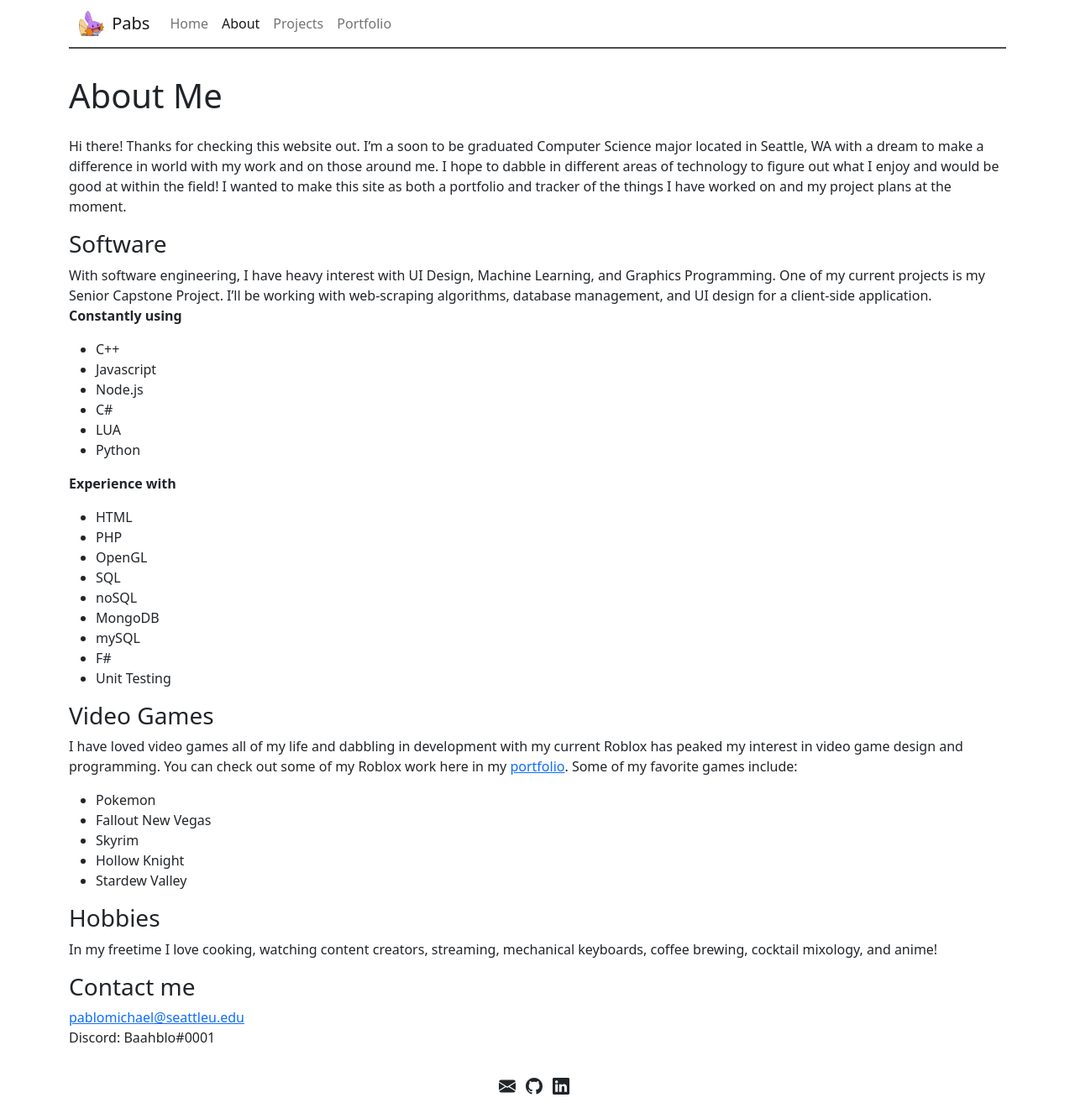
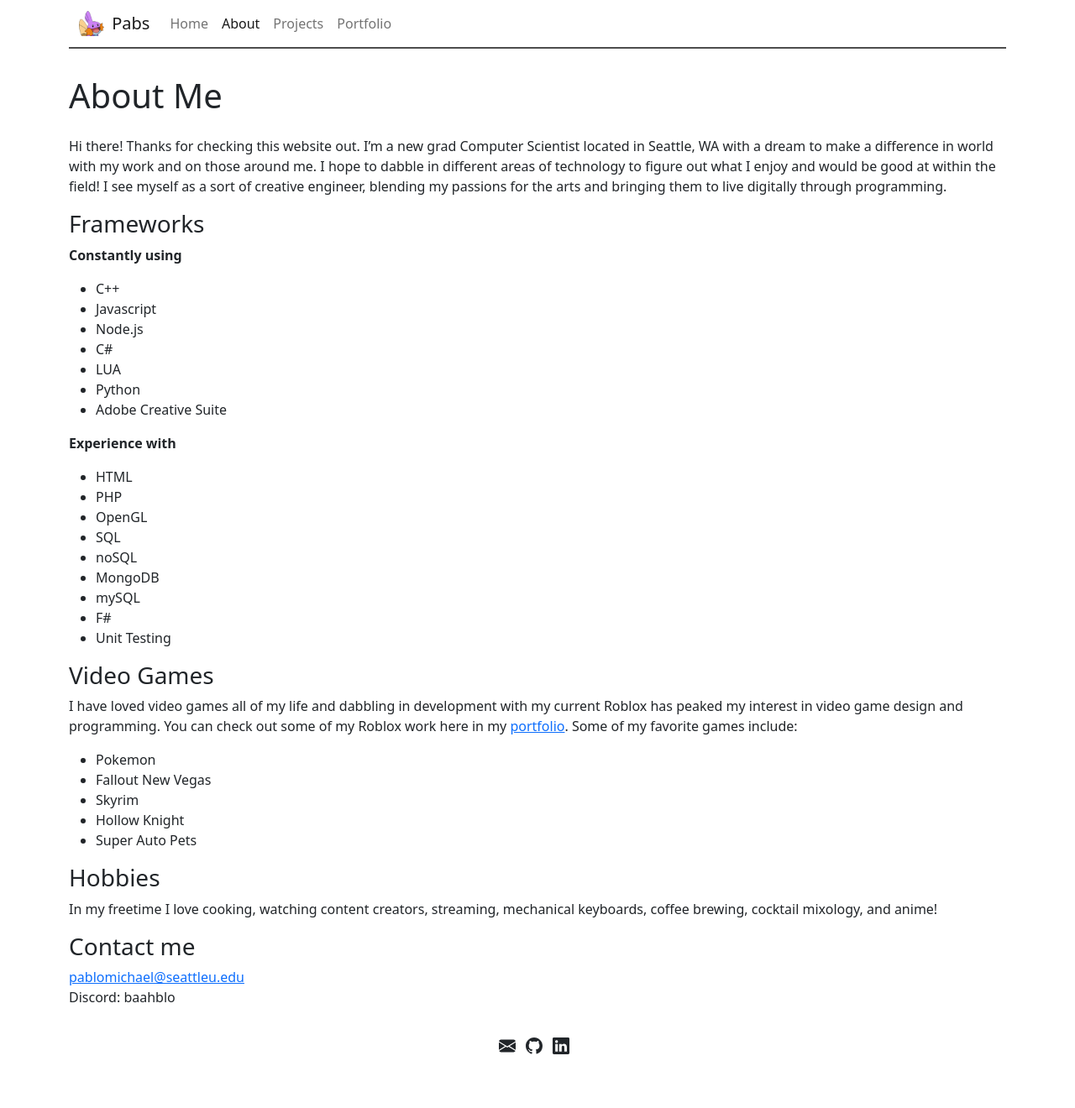
Before and after one commit to youngpabs/paabs.github.io, a Jekyll site: the page built from about.md, in a window 1280 px wide. Shown: the whole page at 84% size. Built offline with Jekyll 4.4.1, drawn with Linux system fonts in a browser that asks for light colours; after the commit the page ends 1272 px from its top, so only the background shows below that.

Commit message:
Portfolio Updates
New projects and overall tweaks to general wording

```diff
--- a/about.md
+++ b/about.md
@@ -4,11 +4,10 @@ title: About Me
 permalink: /about/
 ---
 
-Hi there! Thanks for checking this website out. I'm a soon to be graduated Computer Science major located in Seattle, WA with a dream to make a difference in world with my work and on those around me. I hope to dabble in different areas of technology to figure out what I enjoy and would be good at within the field! I wanted to make this site as both a portfolio and tracker of the things I have worked on and my project plans at the moment.
+Hi there! Thanks for checking this website out. I'm a new grad Computer Scientist located in Seattle, WA with a dream to make a difference in world with my work and on those around me. I hope to dabble in different areas of technology to figure out what I enjoy and would be good at within the field! I see myself as a sort of creative engineer, blending my passions for the arts and bringing them to live digitally through programming.
 
-### Software
+### Frameworks
 
-With software engineering, I have heavy interest with UI Design, Machine Learning, and Graphics Programming. One of my current projects is my Senior Capstone Project. I'll be working with web-scraping algorithms, database management, and UI design for a client-side application.
 **Constantly using**
 - C++
 - Javascript
@@ -16,6 +15,7 @@ With software engineering, I have heavy interest with UI Design, Machine Learnin
 - C#
 - LUA
 - Python
+- Adobe Creative Suite
 
 **Experience with**
 - HTML
@@ -30,13 +30,14 @@ With software engineering, I have heavy interest with UI Design, Machine Learnin
 
 ### Video Games
 
-I have loved video games all of my life and dabbling in development with my current Roblox has peaked my interest in video game design and programming. You can check out some of my Roblox work here in my [portfolio]({{ site.baseurl }}/portfolio/).
+I have loved video games all of my life and dabbling in development with my current Roblox has peaked my interest in video game design and programming. You can check out some of my Roblox work here in my [portfolio]({{site.baseurl}}/portfolio/).
  Some of my favorite games include:
  - Pokemon
  - Fallout New Vegas
  - Skyrim
  - Hollow Knight
- - Stardew Valley
+ - Super Auto Pets
+
 
 ### Hobbies
 
@@ -45,4 +46,4 @@ In my freetime I love cooking, watching content creators, streaming, mechanical
 ### Contact me
 
 [pablomichael@seattleu.edu](mailto:pablomichael@seattleu.edu) <br />
-Discord: Baahblo#0001
+Discord: baahblo
```
Also changed, not shown: home.md (+2 -0 lines), projects.md (+15 -8 lines).
